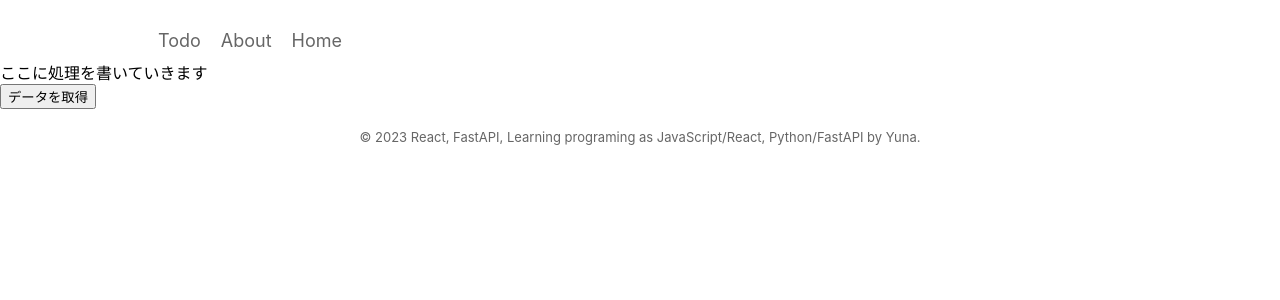
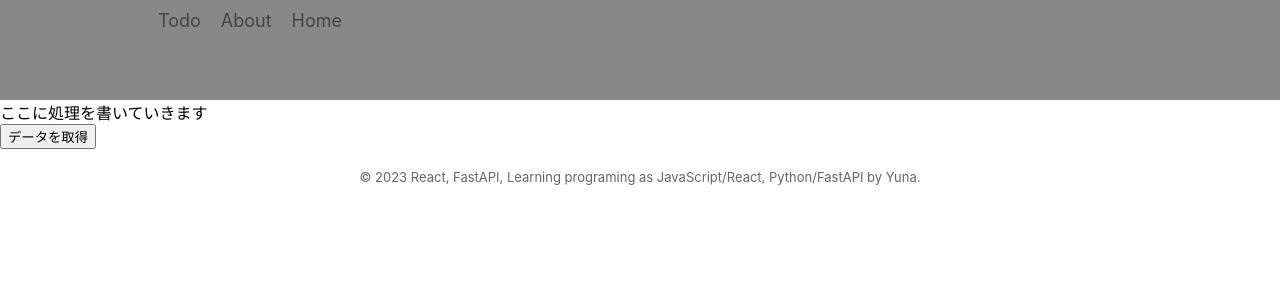
Before and after one commit to yuna096740/FastAPI_React_TodoApp, a React (Create React App) app in the folder fistapi_app/: page / in a window 1280 px wide. Shown: the top 300 px of the page. Built offline with nearby package versions, Linux system fonts and the light colour scheme.

Commit message:
[add] nav color

```diff
--- a/fistapi_app/src/App.css
+++ b/fistapi_app/src/App.css
@@ -1,4 +1,4 @@
-.App {
+.lessonApp {
   text-align: center;
 }
 
--- a/fistapi_app/src/compornents/Navbar/navStyle.css
+++ b/fistapi_app/src/compornents/Navbar/navStyle.css
@@ -1,3 +1,8 @@
+.nav {
+  background-color: #888;
+  height: 100px;
+}
+
 .nav ul {
   width: 80%;
   display: flex;
@@ -8,14 +13,14 @@
 
 .nav li {
   text-decoration: none;
-  color: #666;
-  padding: 30px 10px;
+  color: #444;
+  padding: 10px 10px;
   display: block;
   font-size: large;
 }
 
-.nav a:hover {
-  color: #aaa;
+.nav li:hover {
+  color: #fff;
 }
 
 @media screen and (max-width: 640px) {
```
